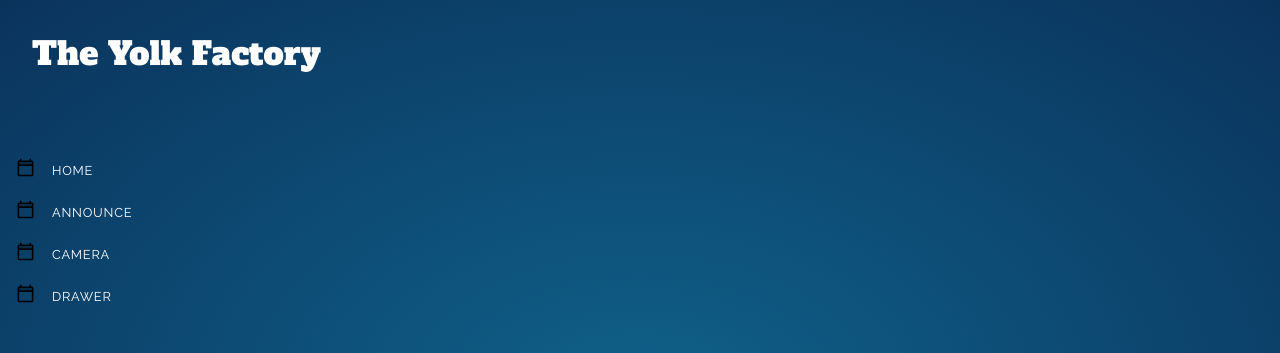
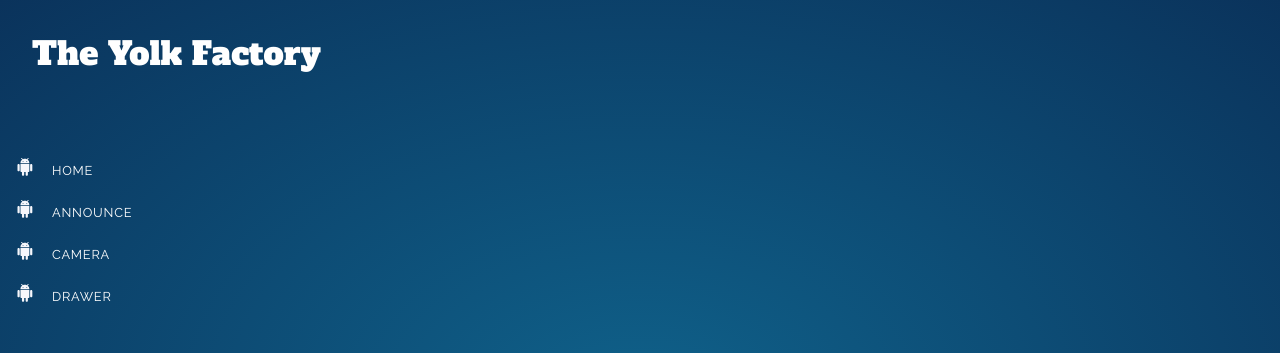
Before and after one commit to kastkeepitjumpinlikekangaroos/css-in-depth, a plain HTML site: page tranforms/index.html in a window 1280 px wide. Shown: the top 353 px of the page. Drawn offline with Linux system fonts and the light colour scheme.

Commit message:
forgot to commit oops

```diff
--- a/tranforms/index.html
+++ b/tranforms/index.html
@@ -13,25 +13,25 @@
             <ul class="nav-links">
                 <li>
                     <a href="/">
-                        <img src="images/calendar.svg" class="nav-links__icon" />
+                        <img src="images/android.svg" class="nav-links__icon" />
                         <span class="nav-links__label">Home</span>
                     </a>
                 </li>
                 <li>
                     <a href="/">
-                        <img src="images/calendar.svg" class="nav-links__icon" />
+                        <img src="images/android.svg" class="nav-links__icon" />
                         <span class="nav-links__label">Announce</span>
                     </a>
                 </li>
                 <li>
                     <a href="/">
-                        <img src="images/calendar.svg" class="nav-links__icon" />
+                        <img src="images/android.svg" class="nav-links__icon" />
                         <span class="nav-links__label">Camera</span>
                     </a>
                 </li>
                 <li>
                     <a href="/">
-                        <img src="images/calendar.svg" class="nav-links__icon" />
+                        <img src="images/android.svg" class="nav-links__icon" />
                         <span class="nav-links__label">drawer</span>
                     </a>
                 </li>
--- a/tranforms/styles.css
+++ b/tranforms/styles.css
@@ -84,4 +84,11 @@ img {
     .nav-links__label {
         margin-left: 1em;
     }
+    .nav-links__icon {
+        transition: transform 0.2s ease-out;
+    }
+    .nav-links a:hover > .nav-links__icon,
+    .nav-links a:hover > .nav-links__icon {
+        transform: scale(1.3);
+    }
 }
```
Also changed, not shown: tranforms/images/android.svg (added), tranforms/images/baseline-android-24px.svg (deleted).
